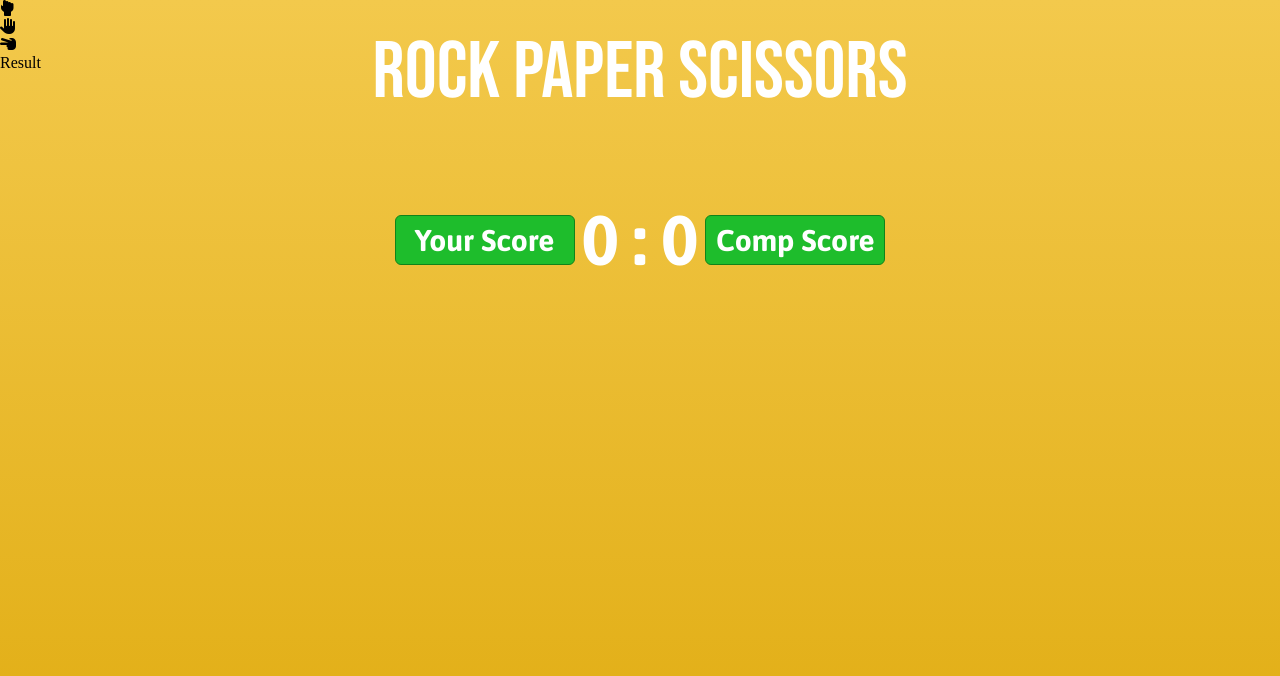
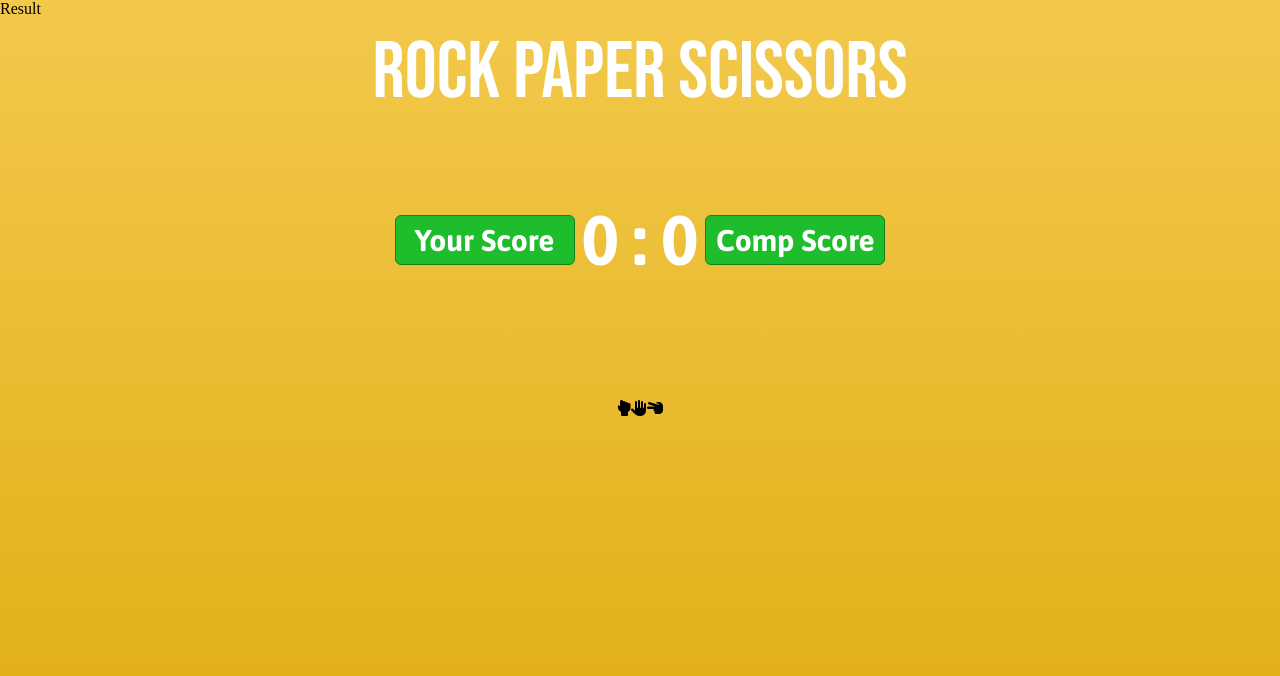
Before and after one commit to gjularic/rock-paper-scissors, a plain HTML site: page index.html in a window 1280 px wide. Drawn offline with Linux system fonts and the light colour scheme.

Commit message:
Add style to center the select option area

```diff
--- a/assets/css/styles.css
+++ b/assets/css/styles.css
@@ -65,3 +65,15 @@
     color: #fff;
     margin: 0 7px;
 }
+
+/* Select option area for the player */
+
+#selectOption {
+    width: 100%;
+    height: auto;
+    position: absolute;
+    display: flex;
+    justify-content: center;
+    flex-direction: row;
+    top: 50%
+}
```
